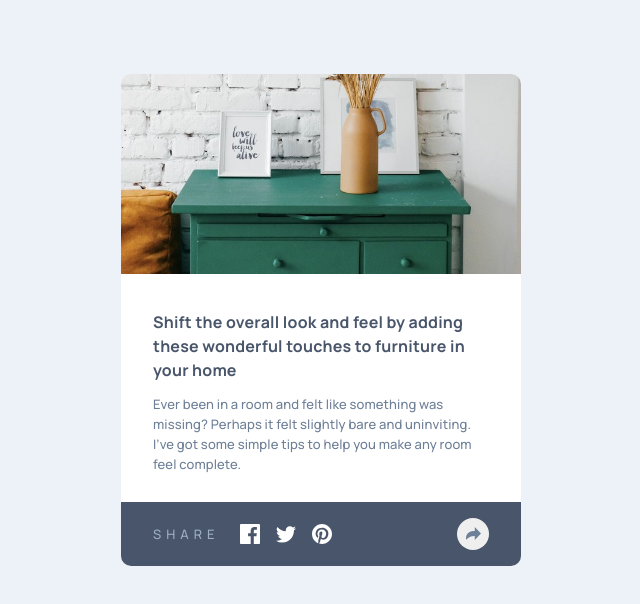
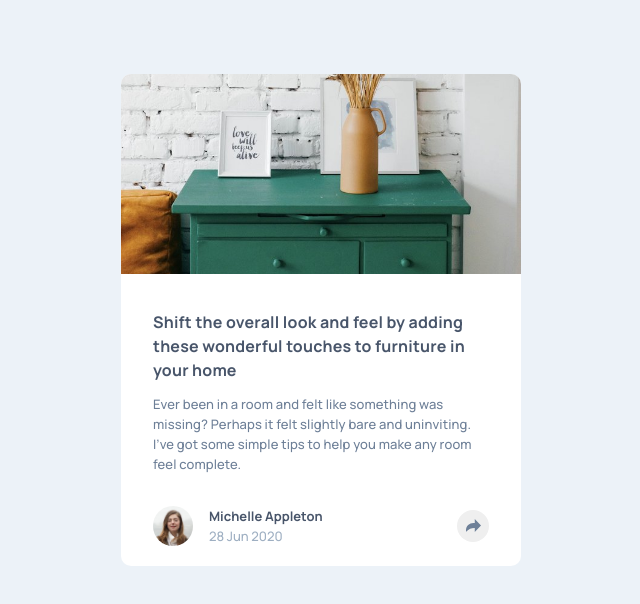
Before and after one commit to miguelzaga/article-preview-component, a React (Vite) app: page / in a window 1280 px wide. Shown: the top 604 px of the page, without its empty margins (319-959 px from the left). Built offline with nearby package versions, Linux system fonts and the light colour scheme.

Commit message:
add button handler

```diff
--- a/src/App.js
+++ b/src/App.js
@@ -7,7 +7,7 @@ import iconTwitter from "/src/images/icon-twitter.svg";
 import iconFacebook from "/src/images/icon-facebook.svg";
 
 function App() {
-  var [isSocialsOn, setIsSocialsOn] = useState(true);
+  var [isSocialsOn, setIsSocialsOn] = useState(false);
   return (
     <div className="article__wrapper">
       <article className="article">
@@ -41,6 +41,9 @@ function App() {
                 className="article__icon-share"
                 src={iconShare}
                 alt="share icon"
+                onClick={() => {
+                  setIsSocialsOn(true);
+                }}
               />
             </button>
             {isSocialsOn ? (
@@ -73,6 +76,9 @@ function App() {
                       className="article__icon-share"
                       src={iconShare}
                       alt="share icon"
+                      onClick={() => {
+                        setIsSocialsOn(false);
+                      }}
                     />
                   </button>
                 </li>
--- a/src/scss/05-components/_article.scss
+++ b/src/scss/05-components/_article.scss
@@ -42,6 +42,7 @@
     flex-flow: row nowrap;
     align-items: center;
     gap: 16px;
+    min-height: 40px;
   }
 
   &__info {
```
